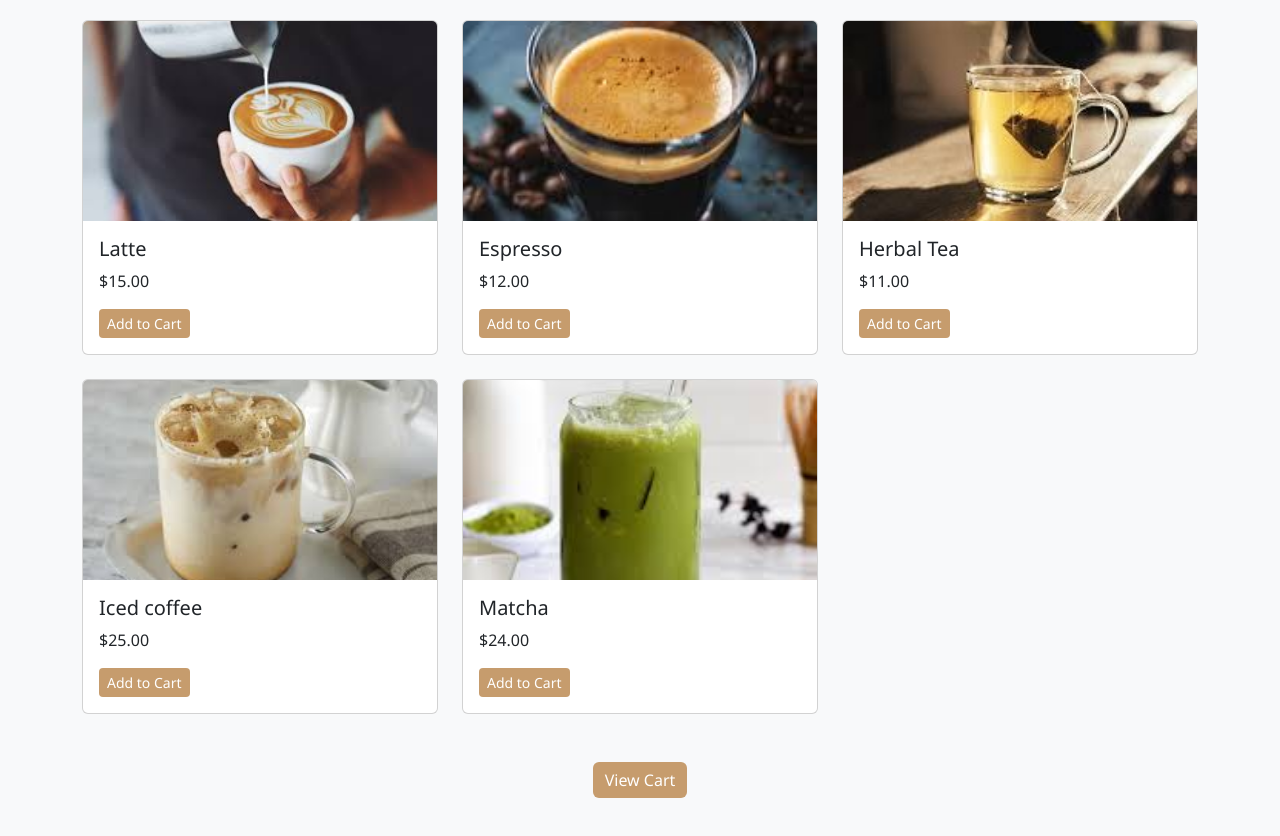
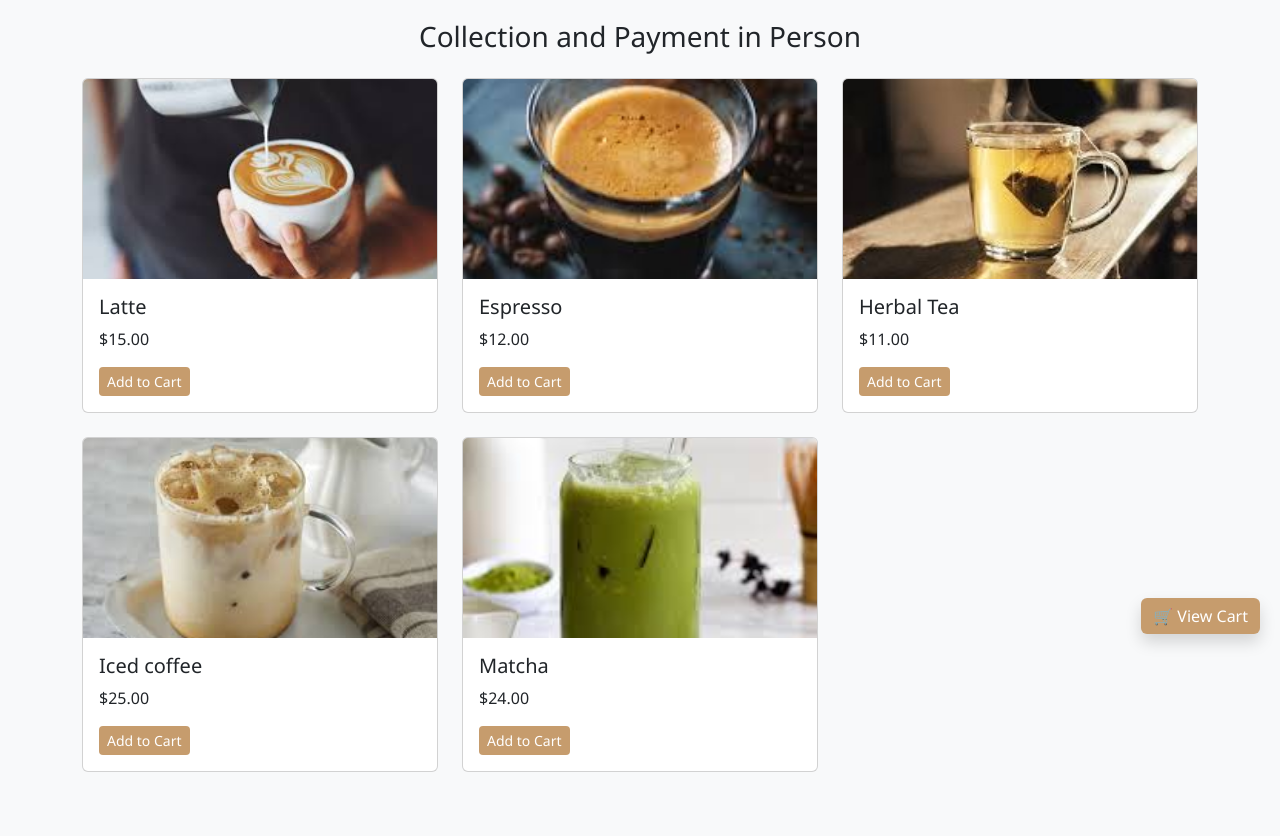
Before and after one commit to JakobYCassim/jakobycassim.github.io, a plain HTML site: page menu.html in a window 1280 px wide. Shown: the part 146-982 px from the top of the page. Drawn offline with nearby package versions, Linux system fonts and the light colour scheme.

Commit message:
Menu Update

```diff
--- a/menu.html
+++ b/menu.html
@@ -35,6 +35,14 @@
         opacity: 1;
         transform: translateY(0);
     }
+
+
+
+    .btn-custom:focus {
+        outline: none;
+        box-shadow: 0 0 0 0.2rem rgba(198, 156, 109, 0.5);
+    }
+
   </style>
 </head>
 <body>
@@ -65,13 +73,11 @@
 <section class="py-5 bg-light" id="menu">
   <div class="container">
     <h2 class="text-center mb-4">Order from Our Menu</h2>
+    <h3 class="text-center mb-4">Collection and Payment in Person</h3>
     <div class="row" id="menuItems">
       <!-- Items rendered by JS -->
     </div>
-    <div class="text-center mt-4">
-      <button class="btn btn-custom text-white" data-bs-toggle="modal" data-bs-target="#cartModal">View Cart</button>
-    </div>
-  </div>
+
 </section>
 
 <!-- Cart Modal -->
@@ -208,5 +214,16 @@ function submitOrder() {
 
 renderMenu();
 </script>
+
+<!-- Floating View Cart Button -->
+<button
+  class="btn btn-custom text-white position-fixed shadow"
+  style="bottom: 20px; right: 20px; z-index: 1090;"
+  data-bs-toggle="modal"
+  data-bs-target="#cartModal"
+>
+  🛒 View Cart
+</button>
+
 </body>
 </html>
```
